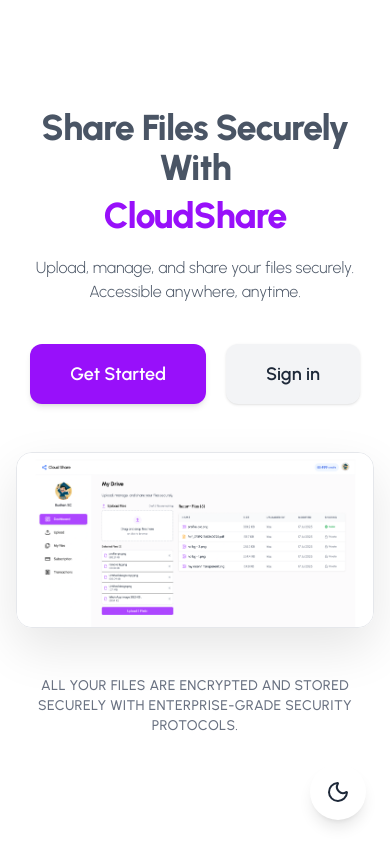
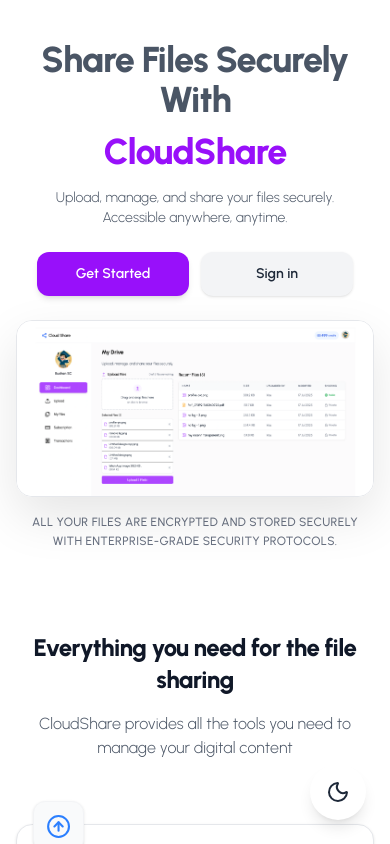
Before and after one commit to komalkuyte01/CloudShare, a React (Vite) app: page / in a window 390 px wide. Built offline with nearby package versions, Linux system fonts and the light colour scheme.

Commit message:
refactor: improve landing page responsiveness

```diff
--- a/src/components/landing/FeaturesSection.jsx
+++ b/src/components/landing/FeaturesSection.jsx
@@ -77,21 +77,21 @@
     );
 
     return (
-        <div className="py-24 bg-transparent flex justify-center relative overflow-x-hidden">
+        <div className="py-12 sm:py-16 lg:py-24 bg-transparent flex justify-center relative overflow-x-hidden">
             <div className="max-w-7xl mx-auto px-4 sm:px-6 lg:px-8 mt-2 relative z-10 w-full">
 
                 {/* Header */}
                 <div className="text-center">
-                    <h2 className="text-3xl font-extrabold text-gray-900 dark:text-white sm:text-4xl tracking-tight">
+                    <h2 className="text-2xl sm:text-3xl font-extrabold text-gray-900 dark:text-white sm:text-4xl tracking-tight">
                         Everything you need for the file sharing
                     </h2>
-                    <p className="mt-4 max-w-7xl mx-auto text-lg text-gray-600 dark:text-gray-400 text-center font-light">
+                    <p className="mt-4 max-w-7xl mx-auto text-base sm:text-lg text-gray-600 dark:text-gray-400 text-center font-light px-2">
                         CloudShare provides all the tools you need to manage your digital content
                     </p>
                 </div>
 
                 {/* Feature Cards */}
-                <div className="mt-16 flex flex-col gap-8">
+                <div className="mt-10 sm:mt-16 flex flex-col gap-8">
 
                     {/* Row 1: slides in from the LEFT as a group */}
                     <div
--- a/src/components/landing/FooterSection.jsx
+++ b/src/components/landing/FooterSection.jsx
@@ -1,6 +1,15 @@
 const FooterSection = () => {
     return (
-        <div>Footer Section</div>
+        <footer className="bg-gray-800">
+            <div className="max-w-7xl mx-auto py-8 sm:py-12 px-4 sm:px-6 lg:px-8">
+                <div className="text-center">
+                    <p className="text-sm sm:text-base text-gray-500">
+                        &copy; 2026 CloudShare. All rights reserved.
+                    </p>
+                </div>
+            </div>
+
+        </footer>
     )
 }
 export default FooterSection;
--- a/src/components/landing/HeroSection.jsx
+++ b/src/components/landing/HeroSection.jsx
@@ -2,16 +2,14 @@
 
 const HeroSection = () => {
     return (
-        <div className="landing-page-content relative min-h-screen flex items-center justify-center overflow-hidden">
+        <div className="landing-page-content relative lg:min-h-screen flex lg:items-center justify-center overflow-hidden">
 
-
-
-            <div className="max-w-7xl mx-auto px-4 sm:px-6 lg:px-8 relative z-10 w-full">
+            <div className="max-w-7xl mx-auto pt-10 pb-6 lg:py-8 px-4 sm:px-6 lg:px-8 relative z-10 w-full">
 
                 <div className="flex flex-col items-center justify-center text-center">
 
                     <h1 className="text-4xl sm:text-5xl md:text-6xl tracking-tight font-extrabold text-gray-900 dark:text-white text-center">
-                        <span className="block mb-2 text-gray-600 dark:text-gray-300">
+                        <span className="block mb-3 lg:mb-6 text-gray-600 dark:text-gray-300">
                             Share Files Securely With
                         </span>
 
@@ -21,21 +19,20 @@
                     </h1>
 
 
-                    <p className="mt-5 max-w-3xl text-center mx-auto text-base text-gray-600 dark:text-gray-400 sm:text-lg md:text-xl font-light">
+                    <p className="mt-4 sm:mt-5 max-w-3xl text-center mx-auto text-sm sm:text-base text-gray-600 dark:text-gray-400 md:text-xl font-light px-2">
                         Upload, manage, and share your files securely. Accessible anywhere, anytime.
                     </p>
 
 
-                    <div className="mt-10 flex justify-center">
+                    <div className="mt-6 lg:mt-10 flex justify-center w-full">
 
-                        <div className="flex gap-5">
+                        <div className="flex flex-row gap-3 lg:gap-5">
 
-                            <button className="rounded-xl px-10 py-4 text-lg font-semibold text-white bg-purple-600 hover:bg-purple-700 transition-all duration-300 shadow-md hover:-translate-y-1 cursor-pointer">
+                            <button className="w-38 lg:w-48 rounded-xl px-5 py-2 text-sm lg:px-10 lg:py-4 lg:text-lg font-semibold text-white bg-purple-600 hover:bg-purple-700 transition-all duration-300 shadow-md hover:-translate-y-1 cursor-pointer min-h-[44px]">
                                 Get Started
                             </button>
 
-
-                            <button className="rounded-xl px-10 py-4 text-lg font-semibold text-gray-800 dark:text-white bg-gray-100 hover:bg-gray-200 dark:bg-gray-800 dark:hover:bg-gray-700 border border-gray-200 dark:border-gray-700 backdrop-blur-md transition-all duration-300 hover:-translate-y-1 shadow-sm cursor-pointer">
+                            <button className="w-38 lg:w-48 rounded-xl px-5 py-2 text-sm lg:px-10 lg:py-4 lg:text-lg font-semibold text-gray-800 dark:text-white bg-gray-100 hover:bg-gray-200 dark:bg-gray-800 dark:hover:bg-gray-700 border border-gray-200 dark:border-gray-700 backdrop-blur-md transition-all duration-300 hover:-translate-y-1 shadow-sm cursor-pointer min-h-[44px]">
                                 Sign in
                             </button>
 
@@ -44,9 +41,9 @@
                     </div>
 
 
-                    <div className="relative mt-12 flex justify-center w-full">
+                    <div className="relative mt-6 lg:mt-12 flex justify-center w-full">
 
-                        <div className="rounded-2xl shadow-[0_20px_50px_rgba(0,0,0,0.1)] dark:shadow-[0_20px_50px_rgba(0,0,0,0.5)] border border-gray-200 dark:border-white/10 overflow-hidden max-w-5xl backdrop-blur-sm transform hover:scale-[1.01] transition-transform duration-500">
+                        <div className="rounded-2xl shadow-[0_20px_50px_rgba(0,0,0,0.1)] dark:shadow-[0_20px_50px_rgba(0,0,0,0.5)] border border-gray-200 dark:border-white/10 overflow-hidden w-full max-w-5xl backdrop-blur-sm transform hover:scale-[1.01] transition-transform duration-500">
 
                             <img
                                 src={assets.Dashboard}
@@ -59,7 +56,7 @@
                     </div>
 
 
-                    <p className="mt-12 text-sm text-gray-500 font-medium tracking-wide uppercase">
+                    <p className="mt-4 lg:mt-12 text-xs sm:text-sm text-gray-500 font-medium tracking-wide uppercase text-center px-4 leading-relaxed">
                         All your files are encrypted and stored securely with enterprise-grade security protocols.
                     </p>
 
--- a/src/components/landing/HowItWorksSection.jsx
+++ b/src/components/landing/HowItWorksSection.jsx
@@ -33,15 +33,15 @@
 
 const HowItWorksSection = () => {
     return (
-        <section className="py-24 bg-transparent relative">
+        <section className="py-12 sm:py-16 lg:py-24 bg-transparent relative">
             <div className="max-w-7xl mx-auto px-4 sm:px-6 lg:px-8">
 
                 {/* Header */}
-                <div className="text-center mb-20">
-                    <h2 className="text-3xl font-extrabold text-gray-900 dark:text-white sm:text-4xl tracking-tight">
+                <div className="text-center mb-10 sm:mb-16 lg:mb-20">
+                    <h2 className="text-2xl sm:text-3xl font-extrabold text-gray-900 dark:text-white sm:text-4xl tracking-tight">
                         How It Works
                     </h2>
-                    <p className="mt-4 text-lg text-gray-600 dark:text-gray-400 font-light max-w-2xl mx-auto">
+                    <p className="mt-4 text-base sm:text-lg text-gray-600 dark:text-gray-400 font-light max-w-2xl mx-auto px-2">
                         Get started in four simple steps — no technical knowledge required.
                     </p>
                 </div>
@@ -52,7 +52,7 @@
                     {/* Connecting line (desktop only) */}
                     <div className="hidden lg:block absolute top-10 left-[calc(12.5%+1rem)] right-[calc(12.5%+1rem)] h-[2px] bg-gray-200 dark:bg-white/10 z-0" />
 
-                    <div className="grid grid-cols-1 gap-12 sm:grid-cols-2 lg:grid-cols-4 relative z-10">
+                    <div className="grid grid-cols-1 gap-10 sm:gap-12 sm:grid-cols-2 lg:grid-cols-4 relative z-10">
                         {steps.map((step, index) => {
                             const Icon = step.icon;
                             return (
@@ -61,8 +61,6 @@
                                     {/* Icon circle */}
                                     <div className="relative flex items-center justify-center w-20 h-20 rounded-full bg-white dark:bg-gray-900 border-2 border-gray-200 dark:border-white/10 shadow-sm mb-6">
                                         <Icon size={28} className="text-purple-600 dark:text-purple-400" />
-                                        {/* Step number badge */}
-
                                     </div>
 
                                     {/* Step label */}
@@ -76,7 +74,7 @@
                                     </h3>
 
                                     {/* Description */}
-                                    <p className="text-sm text-gray-600 dark:text-gray-400 font-light leading-relaxed">
+                                    <p className="text-sm text-gray-600 dark:text-gray-400 font-light leading-relaxed max-w-xs">
                                         {step.description}
                                     </p>
                                 </div>
--- a/src/index.css
+++ b/src/index.css
@@ -59,11 +59,11 @@
 
 /* Utility Classes */
 .landing-page {
-    @apply overflow-y-auto h-screen;
+    @apply overflow-y-auto overflow-x-hidden h-screen;
 }
 
 .landing-page-content {
-    @apply overflow-visible;
+    @apply overflow-x-hidden;
 }
 
 .card-btn {
```
Also changed, not shown: src/components/landing/PricingSection.jsx (+16 -9 lines).
